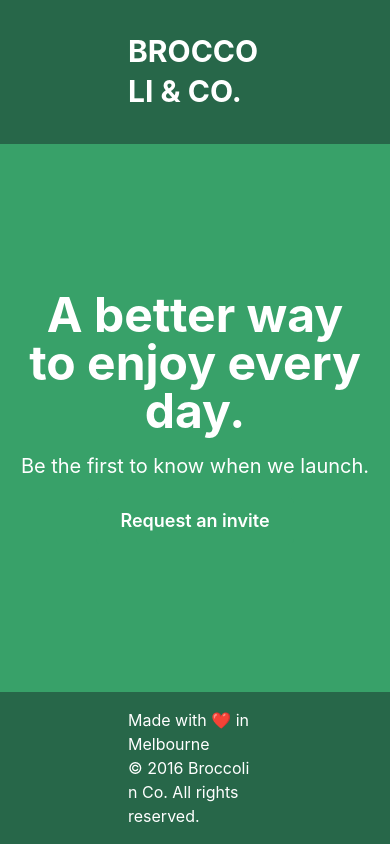
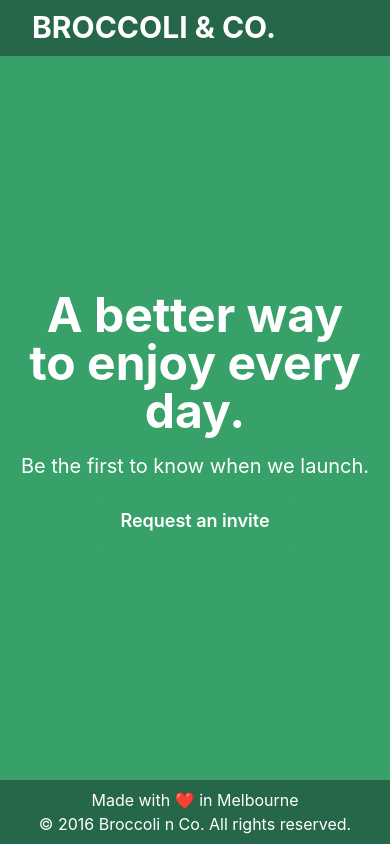
Before and after one commit to LevPewPew/broccoli-n-co, a React (Create React App) app: page / in a window 390 px wide. Built offline with nearby package versions, Linux system fonts and the light colour scheme.

Commit message:
improved responsiveness

```diff
--- a/src/components/CallToAction.tsx
+++ b/src/components/CallToAction.tsx
@@ -12,7 +12,9 @@ export const CallToAction = ({ onButtonClick }: Props) => (
       <br />
       to enjoy every day.
     </Heading>
-    <Text fontSize="xl">Be the first to know when we launch.</Text>
+    <Text fontSize="xl" textAlign="center">
+      Be the first to know when we launch.
+    </Text>
     <Button onClick={onButtonClick} size="lg" colorScheme="green">
       Request an invite
     </Button>
--- a/src/components/CompleteModal.tsx
+++ b/src/components/CompleteModal.tsx
@@ -18,7 +18,6 @@ interface Props {
   confirm?: boolean;
 }
 
-// NEXT make color scheme consistent with the page
 export const CompleteModal = ({
   children,
   isOpen,
--- a/src/components/Footer.tsx
+++ b/src/components/Footer.tsx
@@ -6,10 +6,12 @@ export const Footer = () => (
     flexDirection="column"
     bg="green.700"
     alignItems="center"
-    px={32}
-    py={4}
+    px={[8, 16, 32]}
+    py={[2, 4, 8]}
   >
-    <Text>Made with ❤️ in Melbourne</Text>
-    <Text>&#169; 2016 Broccoli n Co. All rights reserved.</Text>
+    <Text textAlign="center">Made with ❤️ in Melbourne</Text>
+    <Text textAlign="center">
+      &#169; 2016 Broccoli n Co. All rights reserved.
+    </Text>
   </FlexBox>
 );
--- a/src/components/Header.tsx
+++ b/src/components/Header.tsx
@@ -2,7 +2,7 @@ import React from "react";
 import { Box, Heading } from "@chakra-ui/react";
 
 export const Header = () => (
-  <Box px={32} py={8} bg="green.700">
+  <Box px={[8, 16, 32]} py={[2, 4, 8]} bg="green.700">
     <Heading as="h1">BROCCOLI &#38; CO.</Heading>
   </Box>
 );
```
Also changed, not shown: 1 other file (tests, documents, lock files or other folders).
